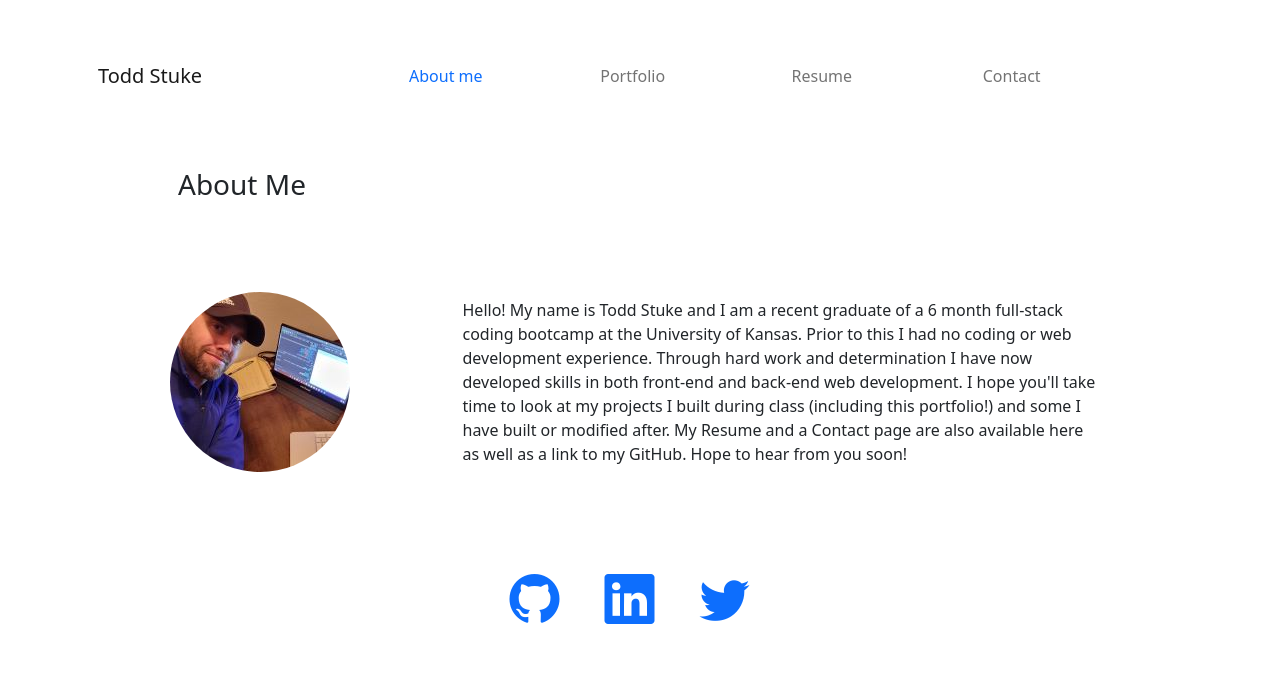
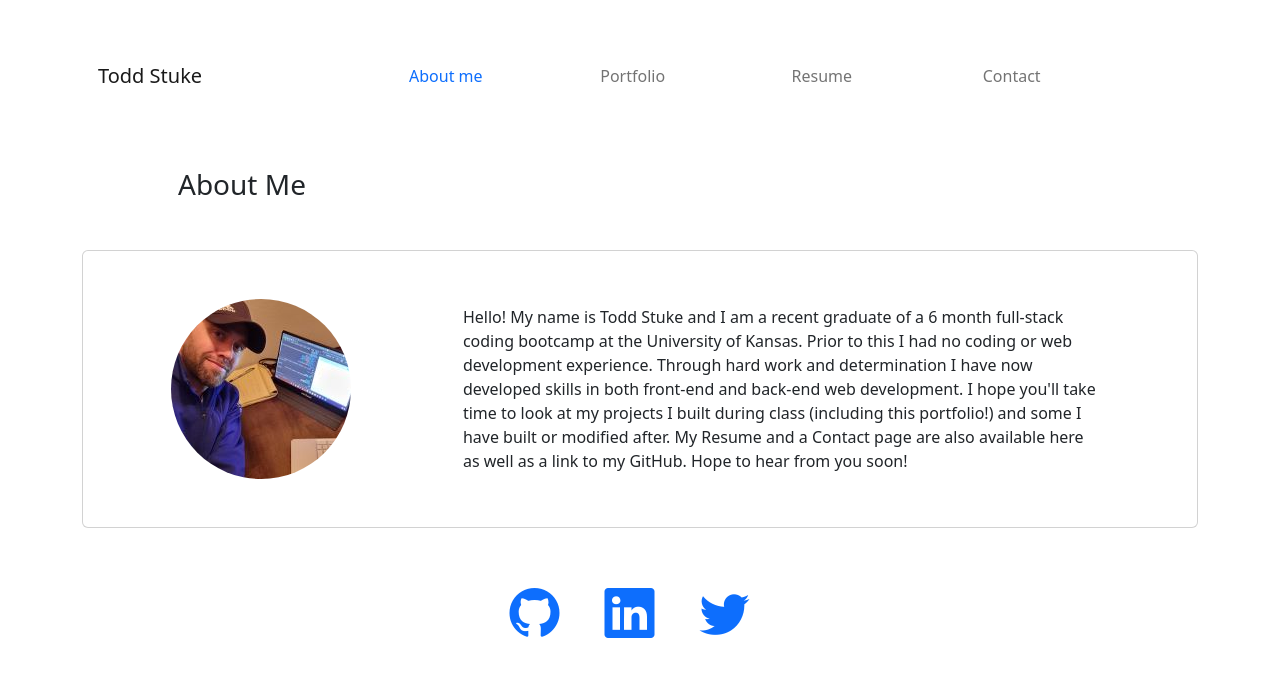
Before and after one commit to tddstuke/React-Portfolio, a React (Create React App) app: page / in a window 1280 px wide. Shown: the top 676 px of the page. Built offline with nearby package versions, Linux system fonts and the light colour scheme; the HTML template or start-up script is replaced by a standard one.

Commit message:
making about me  a card

```diff
--- a/src/components/About/index.js
+++ b/src/components/About/index.js
@@ -5,10 +5,11 @@ function About() {
     <div className="container">
       <section>
         <h3 className="m-5 text-center text-lg-start px-5">About Me</h3>
+        <div className="card">
           <div className="row justify-content-center align-items-center">
-          <div className="col-md-4 col-lg-3 d-flex justify-content-md-center">
+            <div className="col-md-3 col-lg-3 d-flex justify-content-md-center">
               <img
-              className="rounded-circle mx-auto"
+                className="rounded-circle m-auto my-5"
                 style={{ height: "180px" }}
                 src={require("../../assets/me.jpg")}
                 alt="my profile"
@@ -20,13 +21,14 @@ function About() {
                 Hello! My name is Todd Stuke and I am a recent graduate of a 6
                 month full-stack coding bootcamp at the University of Kansas.
                 Prior to this I had no coding or web development experience.
-              Through hard work and determination I have now developed skills in
-              both front-end and back-end web development. I hope you'll take
-              time to look at my projects I built during class (including this
-              portfolio!) and some I have built or modified after. My Resume and
-              a Contact page are also available here as well as a link to my
-              GitHub. Hope to hear from you soon!
+                Through hard work and determination I have now developed skills
+                in both front-end and back-end web development. I hope you'll
+                take time to look at my projects I built during class (including
+                this portfolio!) and some I have built or modified after. My
+                Resume and a Contact page are also available here as well as a
+                link to my GitHub. Hope to hear from you soon!
               </p>
+            </div>
           </div>
         </div>
       </section>
```
Lines whose indentation alone changed are shown as unchanged.
